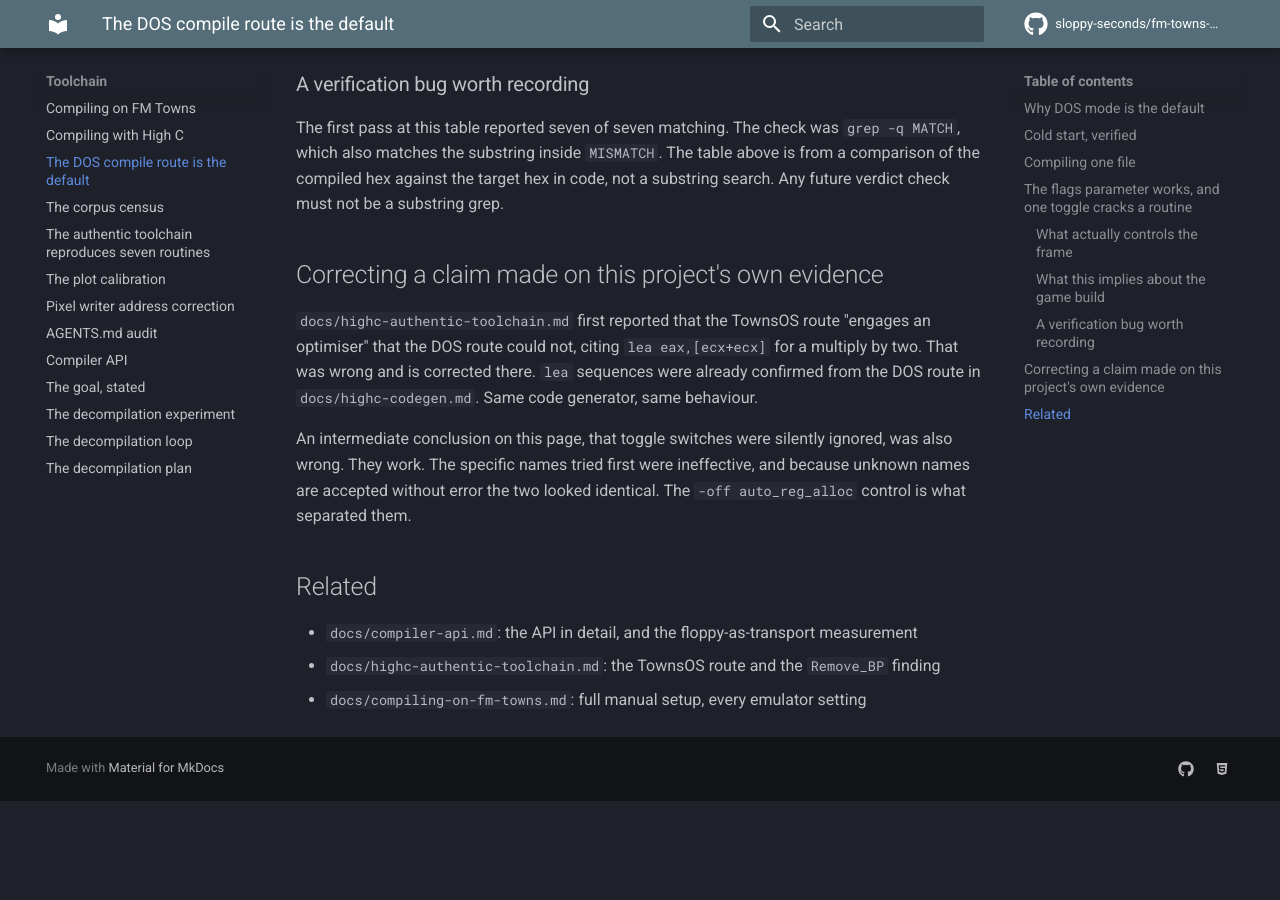
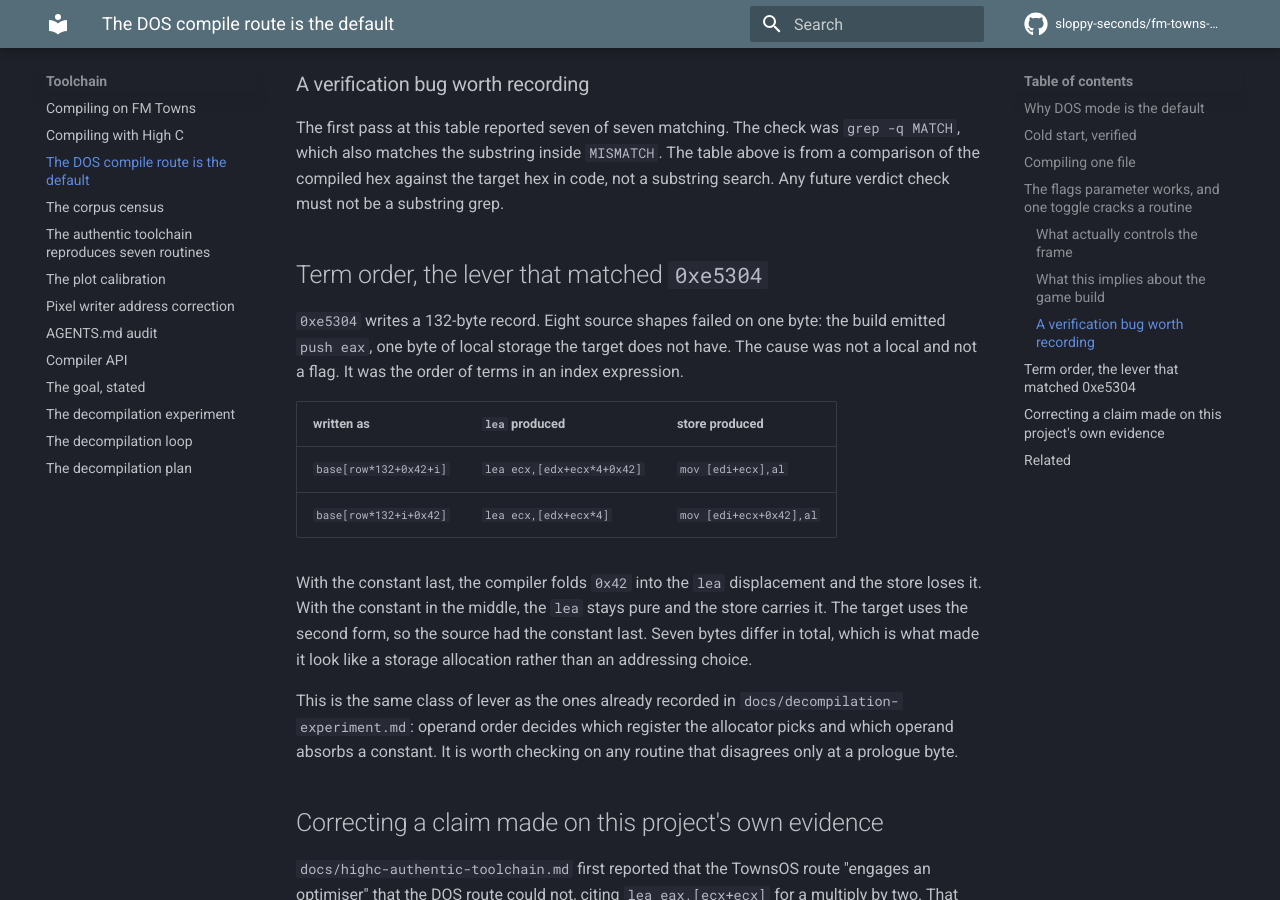
Before and after one commit to sloppy-seconds/fm-towns-ultima, an MkDocs documentation site: the page built from docs/compile-route-dos.md, in a window 1280 px wide and 900 px high, scrolled down 4177 px. Built offline with MkDocs 1.6.1 and Material for MkDocs 9.7.7, drawn with Linux system fonts in a browser that asks for light colours; comment, search, counter and statistics services are not loaded; before the commit the page ends 4978 px from its top, so only the background shows below that.

Commit message:
0xe5304 matched: term order in the index expression, tenth routine
Eight shapes failed on push eax, one byte of local storage the target lacks. The
cause was not a local and not a flag. Writing base[row*132+0x42+i] lets the
compiler fold 0x42 into a lea displacement, shortening the store. Writing
base[row*132+i+0x42] keeps the lea pure and leaves 0x42 in the store, which is
what the target does. Seven bytes differ, which is why it looked like storage
rather than addressing.

Same class as the operand-order levers already recorded: it decides which operand
absorbs a constant. Worth checking on any routine that disagrees only at a
prologue byte.

Register now reads 10 matched, 1 unresolved, 1 register-choice, 2 base-fold,
10 not-c.

```diff
--- a/docs/compile-route-dos.md
+++ b/docs/compile-route-dos.md
@@ -169,6 +169,29 @@ The first pass at this table reported seven of seven matching. The check was
 above is from a comparison of the compiled hex against the target hex in code,
 not a substring search. Any future verdict check must not be a substring grep.
 
+## Term order, the lever that matched `0xe5304`
+
+`0xe5304` writes a 132-byte record. Eight source shapes failed on one byte: the
+build emitted `push eax`, one byte of local storage the target does not have.
+The cause was not a local and not a flag. It was the order of terms in an index
+expression.
+
+| written as | `lea` produced | store produced |
+|---|---|---|
+| `base[row*132+0x42+i]` | `lea ecx,[edx+ecx*4+0x42]` | `mov [edi+ecx],al` |
+| `base[row*132+i+0x42]` | `lea ecx,[edx+ecx*4]` | `mov [edi+ecx+0x42],al` |
+
+With the constant last, the compiler folds `0x42` into the `lea` displacement and
+the store loses it. With the constant in the middle, the `lea` stays pure and the
+store carries it. The target uses the second form, so the source had the constant
+last. Seven bytes differ in total, which is what made it look like a storage
+allocation rather than an addressing choice.
+
+This is the same class of lever as the ones already recorded in
+`docs/decompilation-experiment.md`: operand order decides which register the
+allocator picks and which operand absorbs a constant. It is worth checking on any
+routine that disagrees only at a prologue byte.
+
 ## Correcting a claim made on this project's own evidence
 
 `docs/highc-authentic-toolchain.md` first reported that the TownsOS route
```
Also changed, not shown: docs/routines.json (+4 -3 lines).
